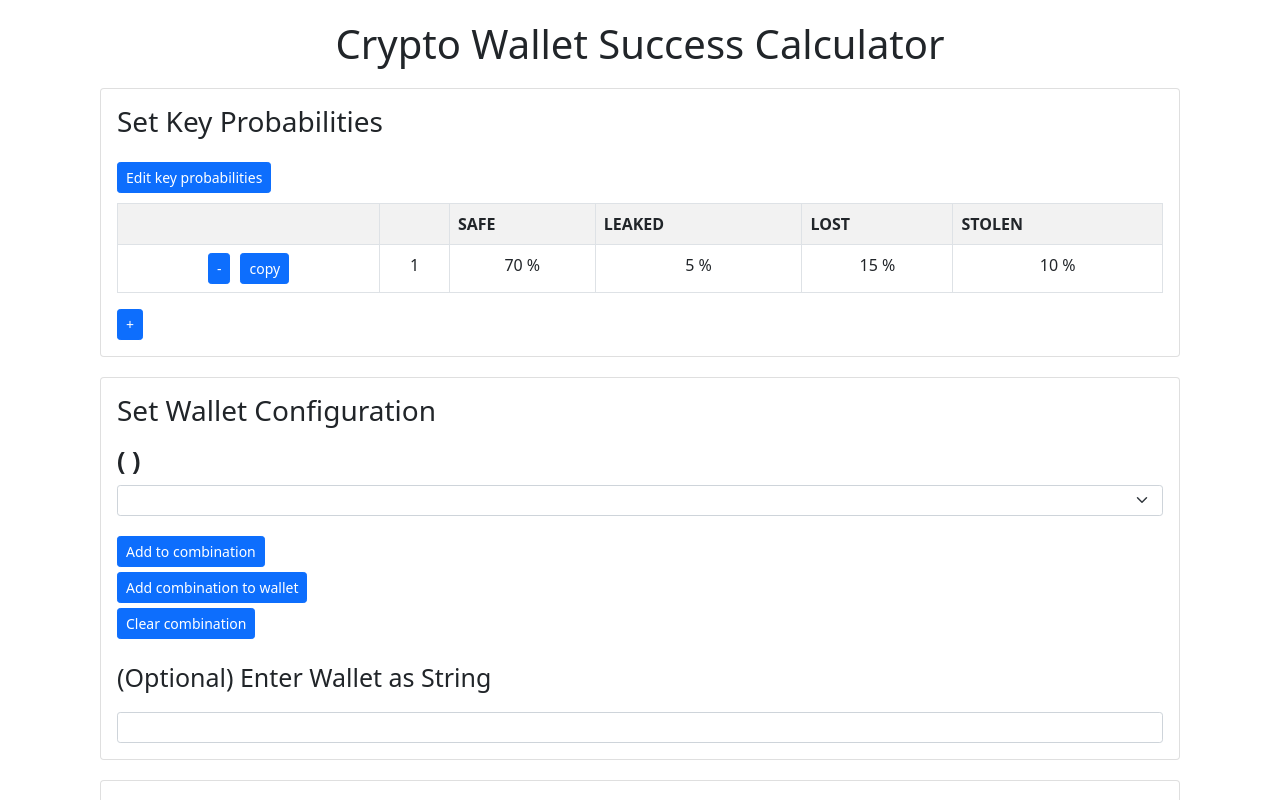
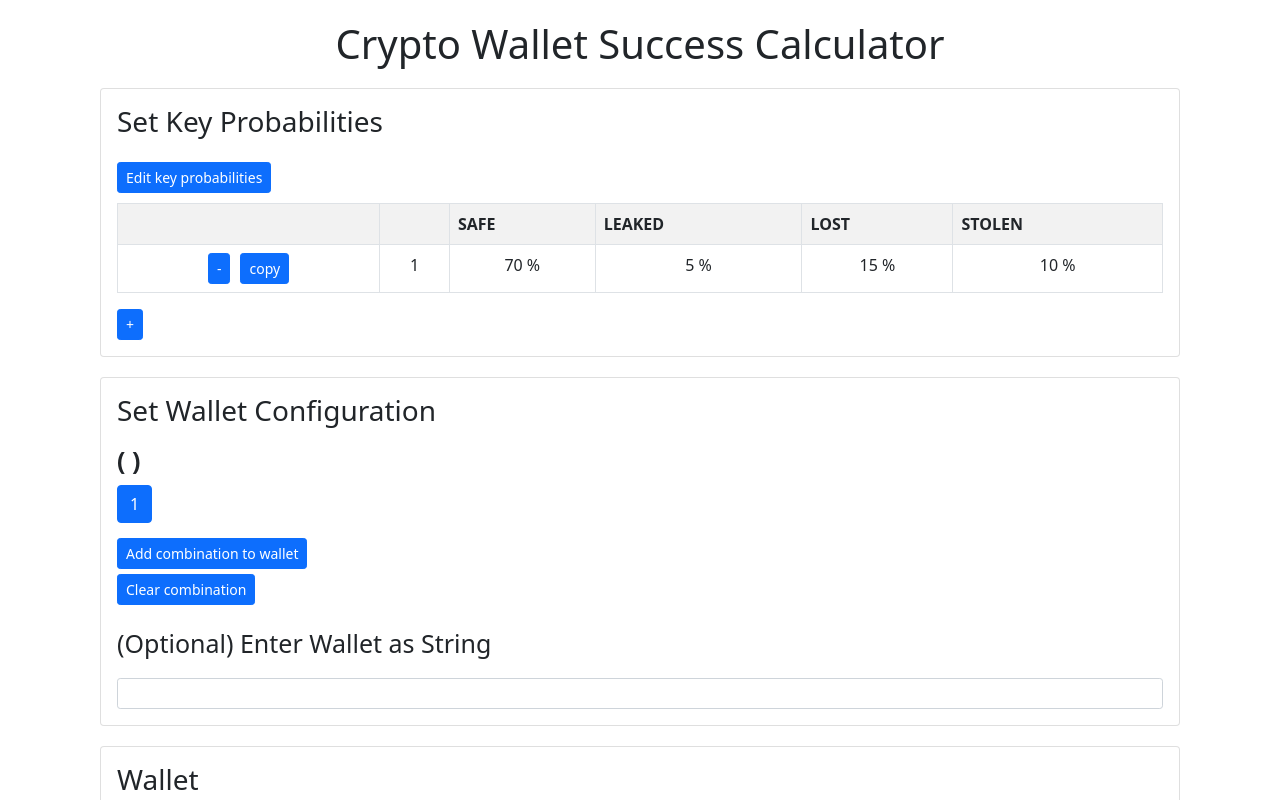
Before and after one commit to ZenGo-X/crypto-key-calculator, a React (Create React App) app: page / in a window 1280 px wide. Shown: the top 800 px of the page. Built offline with nearby package versions, Linux system fonts and the light colour scheme.

Commit message:
changed combo box to buttons

```diff
--- a/src/App.js
+++ b/src/App.js
@@ -1,4 +1,4 @@
-import React, { useState } from 'react';
+import React, { useEffect, useState } from 'react';
 import Button from 'react-bootstrap/Button';
 import Table from 'react-bootstrap/Table';
 import Form from 'react-bootstrap/Form';
@@ -375,19 +375,9 @@ function App() {
     }
   }
 
-  function addToCombination(event) {
-    if (selectedKeyForCombination === -1) {
-      return;
-    }
-    combinationToAdd.push(parseInt(selectedKeyForCombination));
-    setCombinationToAdd(combinationToAdd);
-    for (let i = 0; i < keyNum; i++) {
-      if (!combinationToAdd.includes(i)) {
-        setSelectedKeyForCombination(i);
-        return;
-      }
-    }
-    setSelectedKeyForCombination(-1);
+  function addToCombination(keyToAdd) {
+    const newCombinationToAdd = [ ...combinationToAdd, keyToAdd];
+    setCombinationToAdd(newCombinationToAdd);
   }
 
   function reduceWallet(curWallet, combination) {
@@ -425,16 +415,15 @@ function App() {
       displayCurrentState += (keyIndex + 1).toString() + " and ";
     }
 
-    let options = [(<option value={-1}>{" "}</option>)];
+    let buttons = [];
     for (let i = 0; i < keyNum; i++) {
       if (!combinationToAdd.includes(i)) {
-        options.push(<option value={i}>{i + 1}</option>);
+        buttons.push(<Button style={{marginRight: '5px'}} onClick={(event) => addToCombination(i)}>{i + 1}</Button>);
       }
     }
 
-    return (<div><div style={{ fontSize: '25px', fontWeight: 'bold', marginBottom: '5px', marginTop: '15px' }}>( {displayCurrentState}   )</div> <Form.Select size='sm' value={selectedKeyForCombination} onChange={(event) => setSelectedKeyForCombination(event.target.value)}>
-      {options}
-    </Form.Select> <Button style={{ marginTop: '20px', marginBottom: '5px' }} size='sm' onClick={addToCombination}>Add to combination</Button></div>)
+    return (<div><div style={{ fontSize: '25px', fontWeight: 'bold', marginBottom: '5px', marginTop: '15px' }}>( {displayCurrentState}   )</div>
+    <div style={{marginBottom: '15px'}}>{buttons}</div></div>)
   }
 
   let keyProbInputs = [];
@@ -448,7 +437,7 @@ function App() {
         rel="stylesheet"
         href="https://cdn.jsdelivr.net/npm/bootstrap@5.1.1/dist/css/bootstrap.min.css"
         integrity="sha384-F3w7mX95PdgyTmZZMECAngseQB83DfGTowi0iMjiWaeVhAn4FJkqJByhZMI3AhiU"
-        crossorigin="anonymous"
+        crossOrigin="anonymous"
       />
       <h1 style={{ marginLeft: marginHorizontalPx, marginRight: marginHorizontalPx, marginTop: '20px', textAlign: 'center' }}>Crypto Wallet Success Calculator</h1>
       {/* <h2>How many keys?</h2>
```
